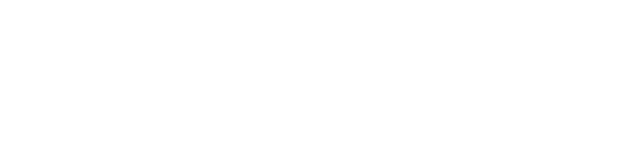
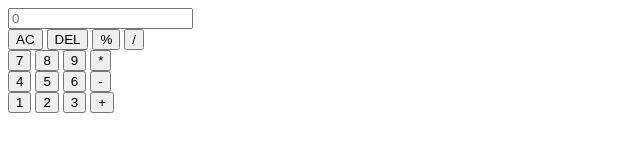
Before and after one commit to AliMurtoza/simple-calculator, a plain HTML site: page index.html in a window 1280 px wide. Shown: the whole page, without its empty margins (0-640 px from the left). Drawn offline with Linux system fonts and the light colour scheme.

Commit message:
Add calculator buttons

```diff
--- a/index.html
+++ b/index.html
@@ -6,6 +6,32 @@
     <title>Calculator</title>
 </head>
 <body>
-
+    <div class="calculator">
+        <input type="text" placeholder="0">
+        <div>
+            <button>AC</button>
+            <button>DEL</button>
+            <button>%</button>
+            <button>/</button>
+        </div>
+        <div>
+            <button>7</button>
+            <button>8</button>
+            <button>9</button>
+            <button>*</button>
+        </div>
+        <div>
+            <button>4</button>
+            <button>5</button>
+            <button>6</button>
+            <button>-</button>
+        </div>
+        <div>
+            <button>1</button>
+            <button>2</button>
+            <button>3</button>
+            <button>+</button>
+        </div>
+    </div>
 </body>
 </html>
```
